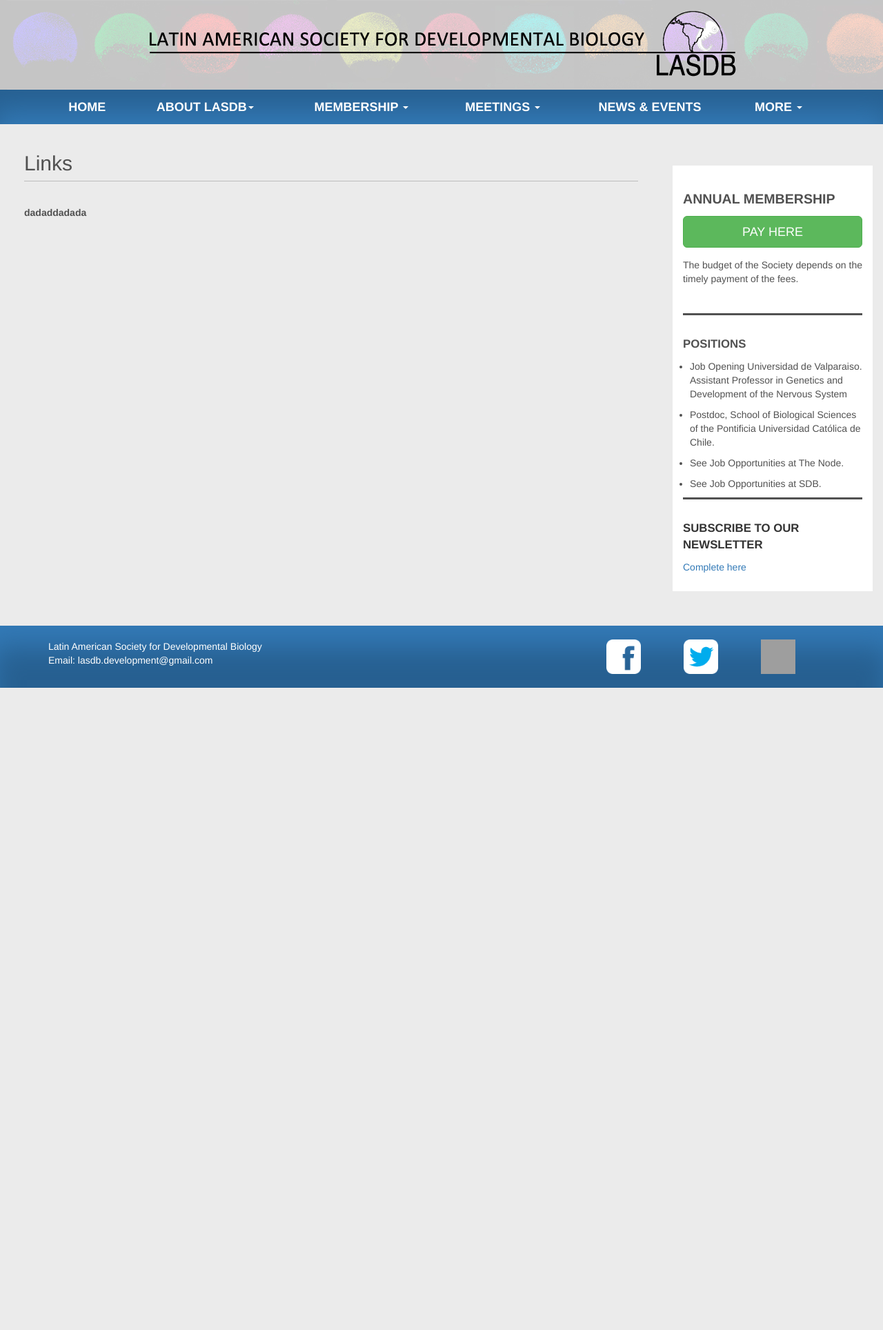
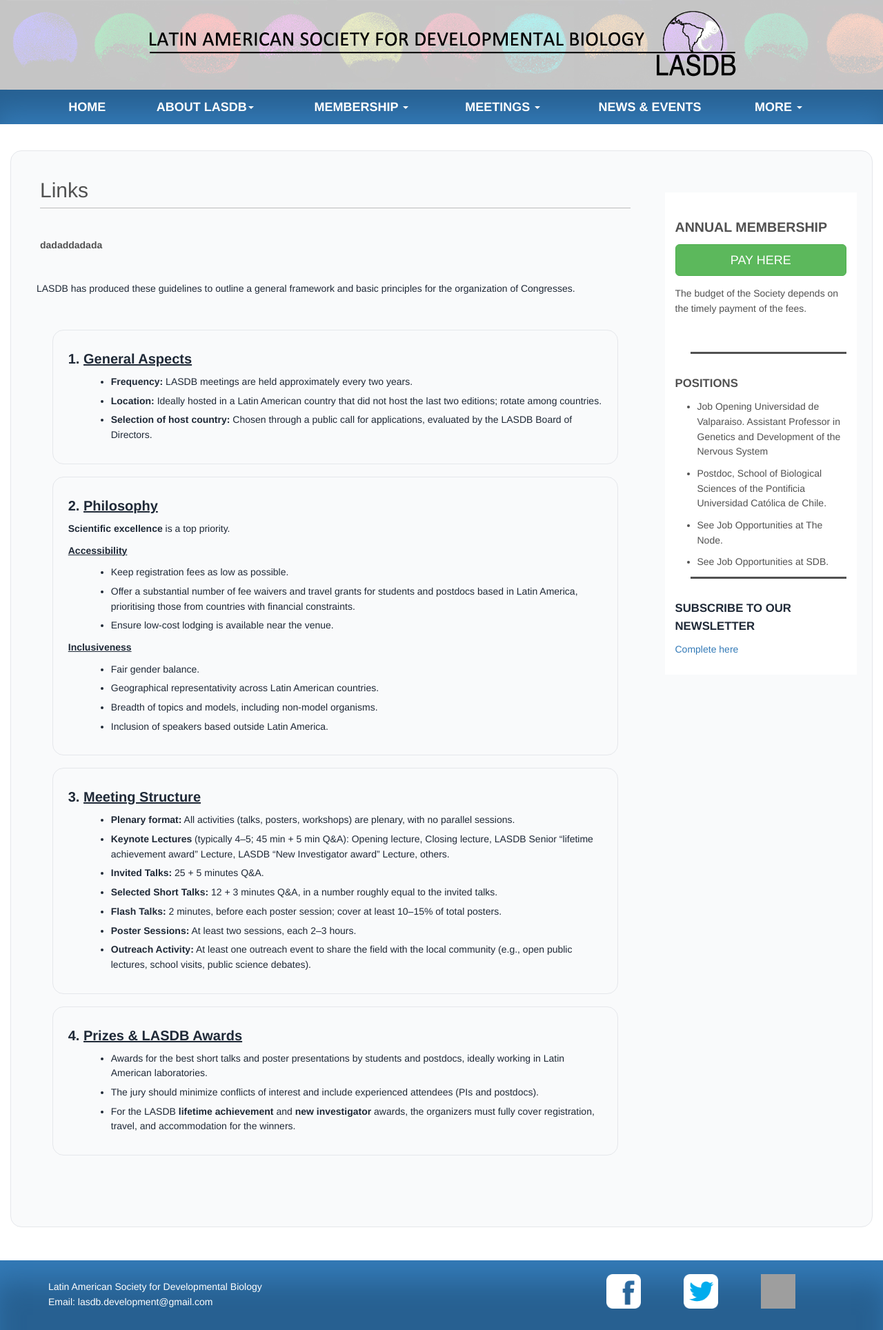
Before and after one commit to lasdb/lasdb.github.io, a Jekyll site: the page built from pages/LASDB_meeting_guidelines.html, in a window 1280 px wide. Shown: the whole page at 69% size. Built offline with Jekyll 4.4.1, drawn with Linux system fonts in a browser that asks for light colours; nearby versions of some CDN libraries; before the commit the page ends 997 px from its top, so only the background shows below that; grey boxes are pictures that could not be loaded.

Commit message:
Update LASDB_meeting_guidelines.html

```diff
--- a/pages/LASDB_meeting_guidelines.html
+++ b/pages/LASDB_meeting_guidelines.html
@@ -8,5 +8,95 @@
         <p><strong>dadaddadada</strong></p>
         <p><strong>&nbsp;</strong></p>
 
+
+
+
+<!DOCTYPE html>
+<html lang="en">
+<head>
+<meta charset="UTF-8" />
+<meta name="viewport" content="width=device-width, initial-scale=1" />
+<title>Guidelines for LASDB Meetings</title>
+<style>
+  :root {
+    --bg: #ffffff;
+    --ink: #1f2937;
+    --muted: #6b7280;
+    --accent: #1c64f2;
+    --line: #e5e7eb;
+    --card: #f9fafb;
+  }
+  html, body { margin: 0; padding: 0; background: var(--bg); color: var(--ink); ; line-height: 1.55; }
+  .wrap { max-width: 860px; margin: 48px auto; padding: 0 20px; }
+  section { background: var(--card); border: 1px solid var(--line); border-radius: 16px; padding: 20px 22px; margin: 18px 0; }
+  section h3 { margin: 10px 0 12px; font-size: 20px; font-weight: 800; color: var(--); }
+  p { margin: 8px 0 10px; }
+  ul, ol { margin: 8px 0 10px 22px; }
+  li { margin: 6px 0; }
+  .small { font-size: 12px; color: var(--muted); }
+  .em { font-weight: 700; }
+  .u { text-decoration: underline; }
+
+</style>
+</head>
+LASDB has produced these guidelines to outline a general framework and basic principles for the organization of Congresses.
+
+<body>
+  <main class="wrap">
+
+    <section>
+      <h3>1. <span class="u">General Aspects</span></h3>
+      <ul>
+        <li><span class="em">Frequency:</span> LASDB meetings are held approximately every two years.</li>
+        <li><span class="em">Location:</span> Ideally hosted in a Latin American country that did not host the last two editions; rotate among countries.</li>
+        <li><span class="em">Selection of host country:</span> Chosen through a public call for applications, evaluated by the LASDB Board of Directors.</li>
+      </ul>
+    </section>
+
+    <section>
+      <h3>2. <span class="u">Philosophy</span> </h3>
+      <p><span class="em">Scientific excellence</span> is a top priority.</p>
+      <p class="em u">Accessibility</p>
+      <ul>
+        <li>Keep registration fees as low as possible.</li>
+        <li>Offer a substantial number of fee waivers and travel grants for students and postdocs based in Latin America, prioritising those from countries with financial constraints.</li>
+        <li>Ensure low-cost lodging is available near the venue.</li>
+      </ul>
+      <p class="em u">Inclusiveness</p>
+      <ul>
+        <li>Fair gender balance.</li>
+        <li>Geographical representativity across Latin American countries.</li>
+        <li>Breadth of topics and models, including non-model organisms.</li>
+        <li>Inclusion of speakers based outside Latin America.</li>
+      </ul>
+    </section>
+
+    <section>
+      <h3>3. <span class="u">Meeting Structure</span> </h3>
+      <ul>
+        <li><span class="em">Plenary format:</span> All activities (talks, posters, workshops) are plenary, with no parallel sessions.</li>
+        <li><span class="em">Keynote Lectures</span> (typically 4–5; 45 min + 5 min Q&amp;A): Opening lecture, Closing lecture, LASDB Senior “lifetime achievement award” Lecture, LASDB “New Investigator award” Lecture, others.</li>
+        <li><span class="em">Invited Talks:</span> 25 + 5 minutes Q&amp;A.</li>
+        <li><span class="em">Selected Short Talks:</span> 12 + 3 minutes Q&amp;A, in a number roughly equal to the invited talks.</li>
+        <li><span class="em">Flash Talks:</span> 2 minutes, before each poster session; cover at least 10–15% of total posters.</li>
+        <li><span class="em">Poster Sessions:</span> At least two sessions, each 2–3 hours.</li>
+        <li><span class="em">Outreach Activity:</span> At least one outreach event to share the field with the local community (e.g., open public lectures, school visits, public science debates).</li>
+      </ul>
+    </section>
+
+    <section>
+      <h3>4. <span class="u">Prizes &amp; LASDB Awards</span> </h3>
+      <ul>
+        <li>Awards for the best short talks and poster presentations by students and postdocs, ideally working in Latin American laboratories.</li>
+        <li>The jury should minimize conflicts of interest and include experienced attendees (PIs and postdocs).</li>
+        <li>For the LASDB <span class="em">lifetime achievement</span> and <span class="em">new investigator</span> awards, the organizers must fully cover registration, travel, and accommodation for the winners.</li>
+      </ul>
+    </section>
+
+  </main>
+</body>
+</html>
+
+
     </div>
 </div>
```
